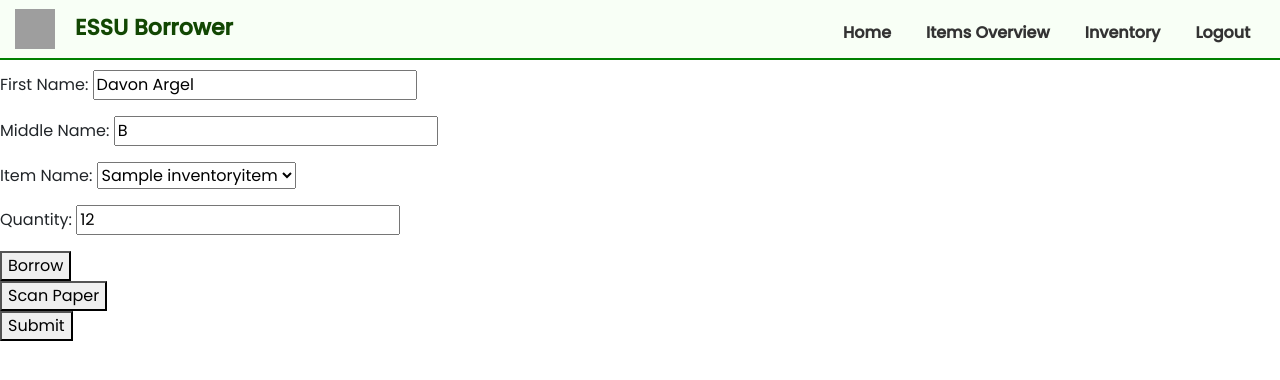
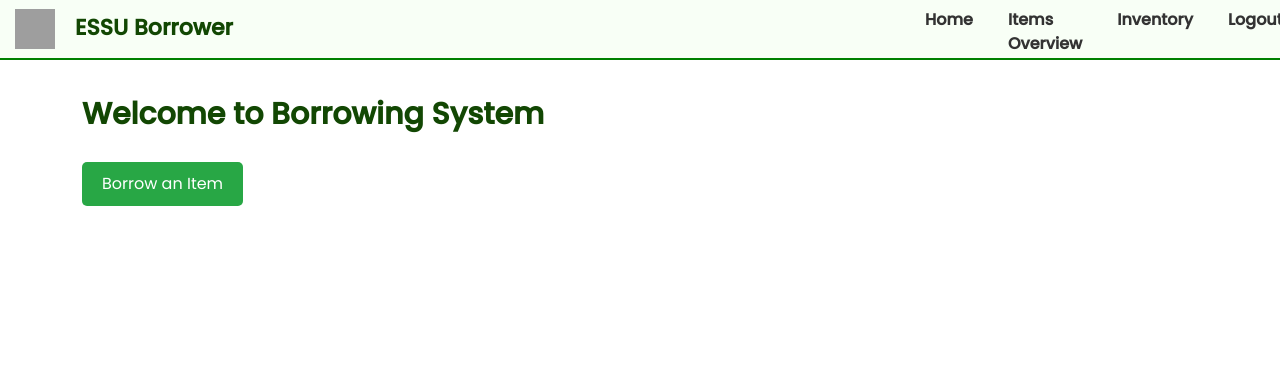
Before and after one commit to DavonGT/BorrowingSystem, a Django app: page /borrower_form_view/ in a window 1280 px wide. Shown: the top 380 px of the page. Run offline with Django 5.2, Linux system fonts and the light colour scheme; tables that the repository leaves empty hold one stand-in row (values such as "Sample post"); some libraries are stand-ins or nearby versions; grey boxes are pictures that could not be loaded.

Commit message:
hinimo nga modal an borrow form

```diff
--- a/borrower_app/static/css/style.css
+++ b/borrower_app/static/css/style.css
@@ -1,4 +1,7 @@
 @import url('https://fonts.googleapis.com/css2?family=Poppins:wght@400;500&display=swap');
+
+
+
 
 body {
     font-family: 'Poppins', sans-serif;
@@ -18,6 +21,7 @@ body {
     align-items: center;
     padding: 0 15px; /* Reduced the padding */
     border-bottom: 2px solid green;
+    z-index: 100000;
 }
 
 .navbar .logo {
@@ -30,7 +34,8 @@ body {
 .nav-links {
     display: flex;
     gap: 15px;
-    margin-left: 600px;
+    margin-left: 900px;
+    position: fixed;
 }
 
 .nav-links a {
@@ -74,6 +79,17 @@ body {
 .container {
     margin-top: 30px;
 }
+
+.form-container{
+    margin-top: 30px;
+}
+
+
+.form-borrower label{
+    font-size: 20px;
+    font-weight: 500;
+}
+
 
 h2 {
     margin-top: 12vh;
@@ -236,6 +252,10 @@ h2 {
 }
 
 
+.modal-content{
+    margin-top: 100px;
+}
+
 .modal-header {
     background-color: #124703;
     color: white;
@@ -264,3 +284,19 @@ h2 {
 .btn-primary:hover {
     background-color: #218838;
 }
+
+input[name="borrower_middle_name"]{
+    width: 100%;
+}
+
+input[name="borrower_last_name"] {
+    width: 100%;
+}
+
+input[name="borrower_first_name"] {
+    width: 100%;
+}
+
+input[name="item_quantity"] {
+    width: 100%;
+}
--- a/borrower_app/templates/home.html
+++ b/borrower_app/templates/home.html
@@ -2,18 +2,32 @@
 
 
 {% block content %}
-    <div class="form-container mt-4">
+    <div class="container mt-4">
         {% load static %}
-        <link rel="stylesheet" href="{% static 'jquery-ui/jquery-ui.min.css' %}">
-        <script src="{% static 'jquery/jquery.min.js' %}"></script>
-        <script src="{% static 'jquery-ui/jquery-ui.min.js' %}"></script>
 
-        <form method="POST" action="{% url 'home' %}">
+
+
+        <h2>Welcome to Borrowing System</h2>
+        <div class="form-container">
+            <!-- Add Item Button -->
+            <button type="button" class="btn btn-primary mb-3" data-bs-toggle="modal" data-bs-target="#addBorrowModal">
+                Borrow an Item
+            </button>
+
+            <!-- Modal for Adding Items -->
+            <div class="modal fade" id="addBorrowModal" tabindex="-1" aria-labelledby="addBorrowModalLabel" aria-hidden="true">
+                <div class="modal-dialog">
+                    <div class="modal-content">
+                        <div class="modal-header">
+                            <h5 class="modal-title" id="addBorrowModalLabel">Borrow Item</h5>
+                            <button type="button" class="btn-close" data-bs-dismiss="modal" aria-label="Close"></button>
+                        </div>
+                        <div class="modal-body">
+                            <form method="POST" action="{% url 'home' %}" class="form-borrower">
                                 {% csrf_token %}
                                 {{ form.as_p }}
-            <button type="submit">Borrow</button>
+                                <button type="submit" class="btn btn-primary">Add Item</button>
                             </form>
-
                             <form method="GET" action="{% url 'scan_paper' %}">
                                 <button type="submit">Scan Paper</button>
                             </form>
@@ -21,6 +35,10 @@
                             <form method="GET" action="{% url 'borrower_form_view' %}">
                                 <button type="submit">Submit</button>
                             </form>
+                        </div>
+                    </div>
+                </div>
+            </div>
         <script>
             $(document).ready(function() {
                 // jQuery UI Autocomplete for item_name field
@@ -34,7 +52,7 @@
                             }
                         });
                     },
-                    minLength: 2  // Start suggesting after typing 2 characters
+                    minLength: 1  // Start suggesting after typing 2 characters
                 });
             });
         </script>
```
Lines whose indentation alone changed are shown as unchanged.
